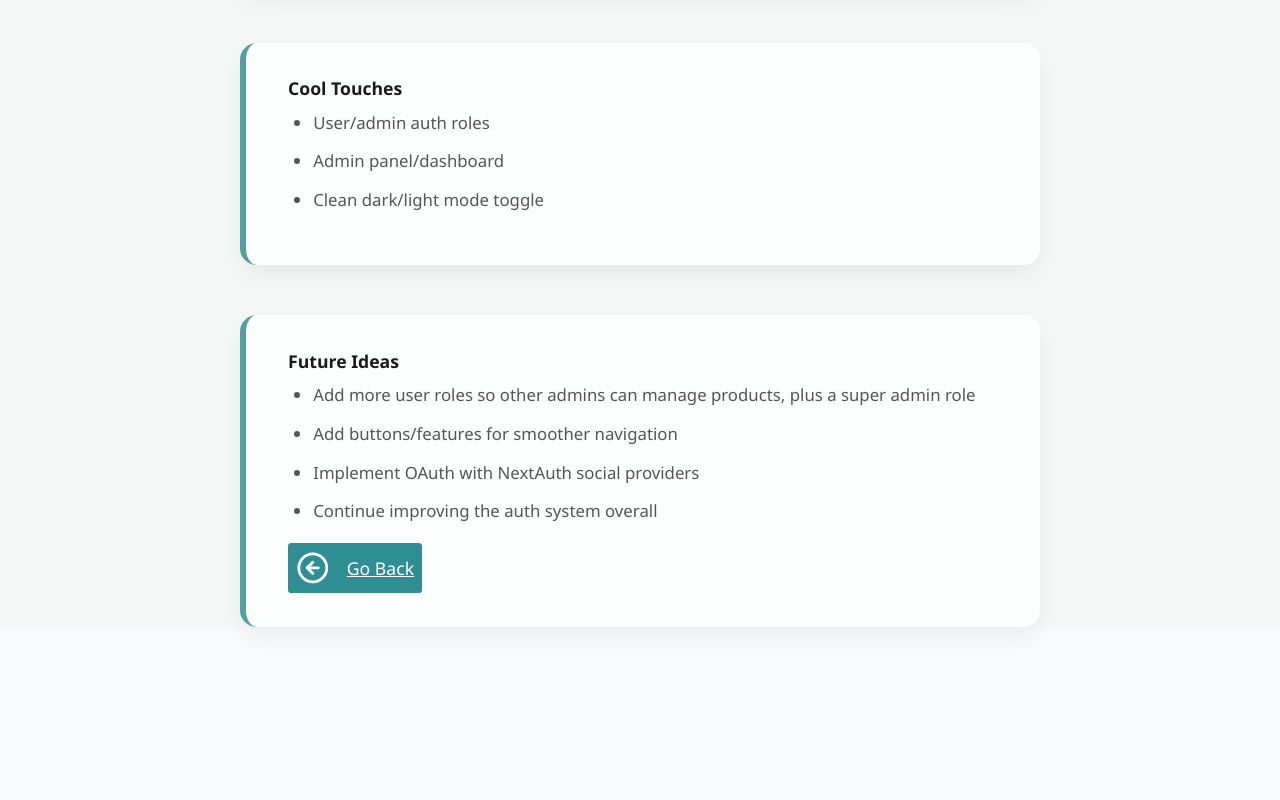
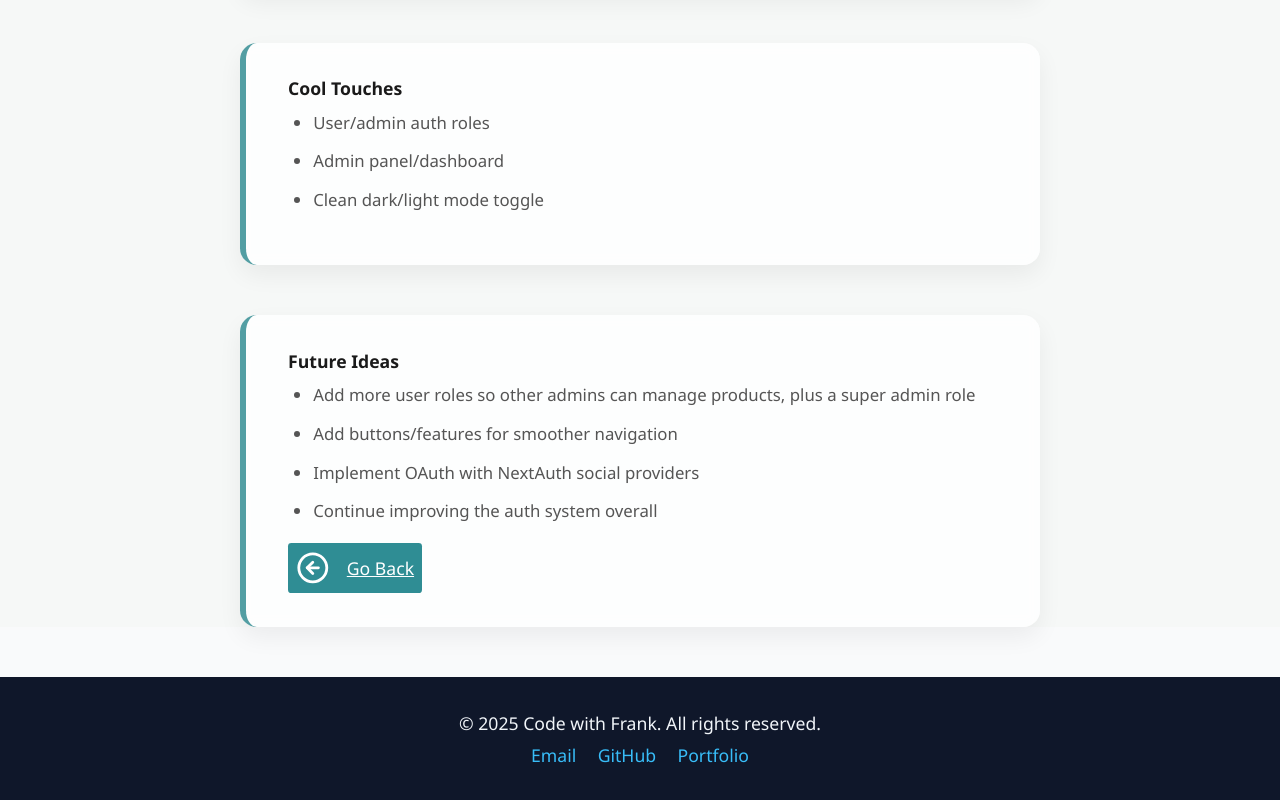
Before and after one commit to heguerack/franks-portfolio, a plain HTML site: page next-ecommerce.html in a window 1280 px wide. Shown: the part 879-1679 px from the top of the page. Before the commit the page ends 1556 px from the top, so only its background shows below. Drawn offline with nearby package versions, Linux system fonts and the light colour scheme.

```diff
--- a/next-ecommerce.html
+++ b/next-ecommerce.html
@@ -84,6 +84,23 @@
         </div>
       </section>
     </main>
+    <footer class="footer">
+      <div class="footer-content">
+        <p>&copy; 2025 Code with Frank. All rights reserved.</p>
+        <div class="footer-links">
+          <a href="mailto:frankdmosquera@gmail.com ">Email</a>
+          <a href="https://github.com/heguerack" target="_blank" rel="noopener"
+            >GitHub</a
+          >
+          <a
+            href=" https://frank-mosquera-portfolio.netlify.app"
+            target="_blank"
+            rel="noopener"
+            >Portfolio</a
+          >
+        </div>
+      </div>
+    </footer>
     <script>
       lucide.createIcons()
     </script>
```
Also changed, not shown: auth-js.html (+17 -1 lines), echo-ai.html (+17 -1 lines), index.html (+1 -1 lines), mern-ecommerce.html (+17 -1 lines), nextjs-static-website.html (+17 -0 lines), portfolio.html (+17 -0 lines), 1 other file.
